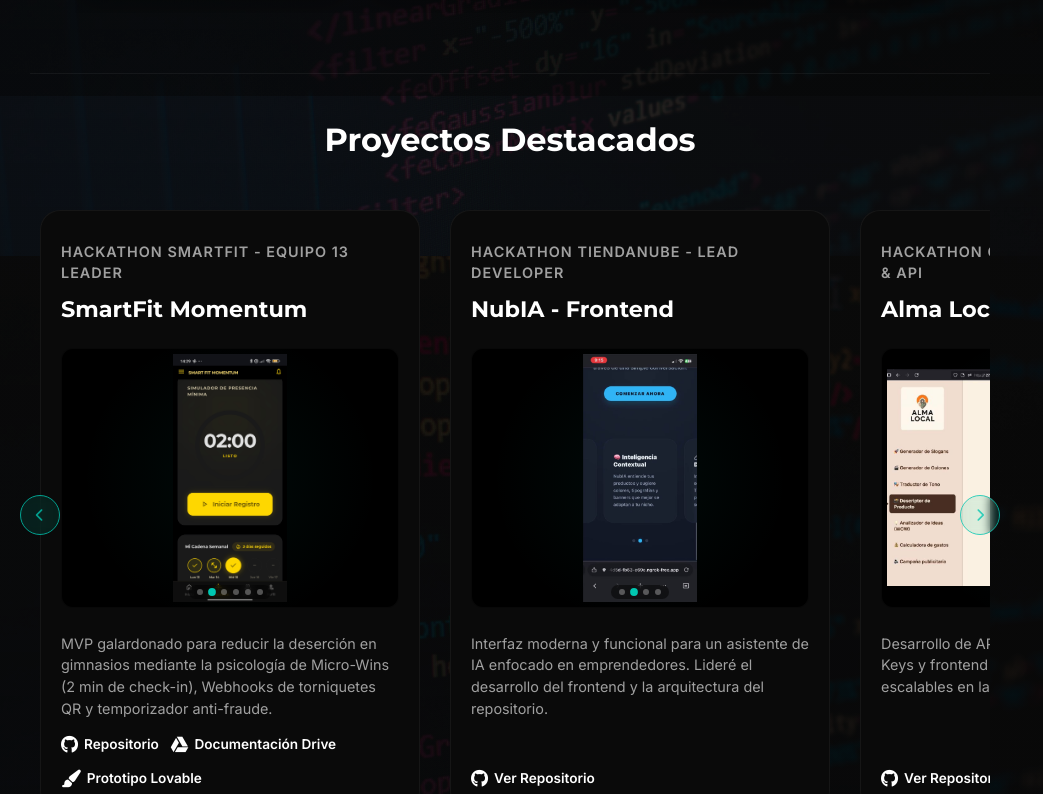
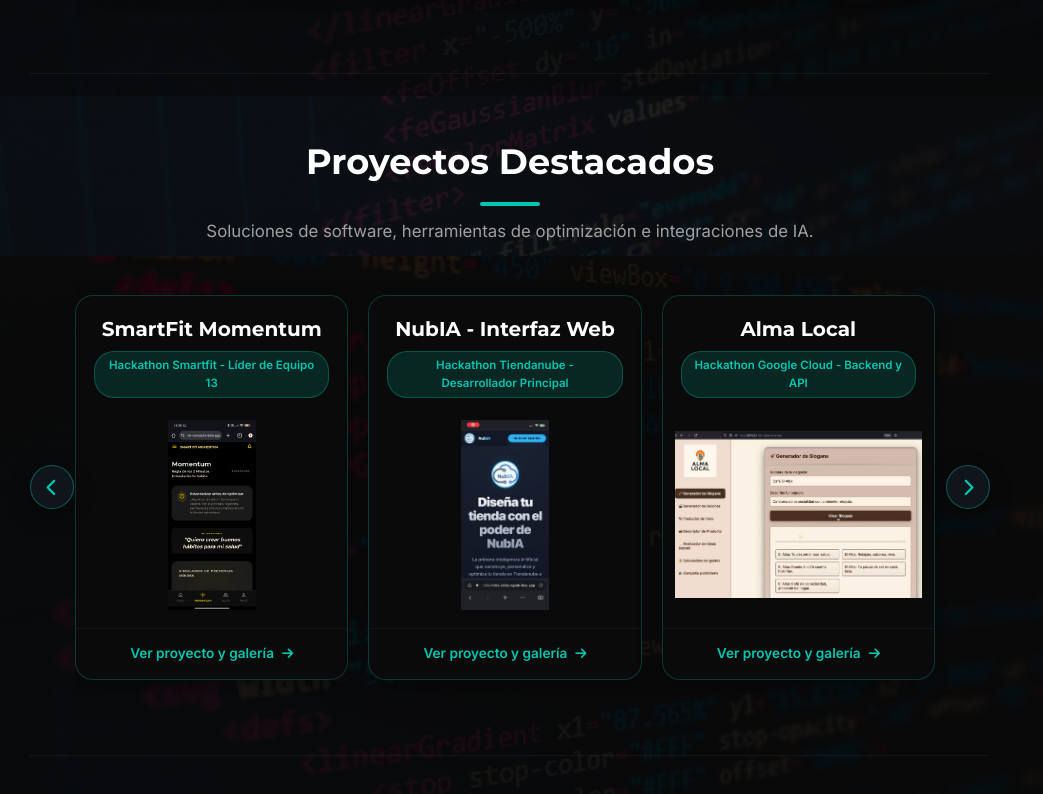
Before and after one commit to jona943/JonathanMedina, a React (Vite) app: page / in a window 1280 px wide. Shown: the part 2304-3098 px from the top of the page, without its empty margins (0-1043 px from the left). Built offline with nearby package versions, Linux system fonts and the light colour scheme.

Commit message:
feat: refactorizacion de sección de proyectos con carrusel interactivo y modal de galeria

```diff
--- a/src/data/projectsData.js
+++ b/src/data/projectsData.js
@@ -1,7 +1,7 @@
 export const projectsData = [
   {
     id: 'smartfit',
-    date: 'Hackathon Smartfit - Equipo 13 Leader',
+    date: 'Hackathon Smartfit - Líder de Equipo 13',
     title: 'SmartFit Momentum',
     slides: [
       { src: 'assets/img/proyectos-TI/Smartfi-Momentum-1.jpg', alt: 'SmartFit Momentum 1' },
@@ -11,7 +11,7 @@
       { src: 'assets/img/proyectos-TI/Smartfi-Momentum-5.jpg', alt: 'SmartFit Momentum 5' },
       { src: 'assets/img/proyectos-TI/Smartfi-Momentum-6.jpg', alt: 'SmartFit Momentum 6' }
     ],
-    description: 'MVP galardonado para reducir la deserción en gimnasios mediante la psicología de Micro-Wins (2 min de check-in), Webhooks de torniquetes QR y temporizador anti-fraude.',
+    description: 'Solución MVP diseñada para reducir la deserción en gimnasios mediante la psicología de Pequeñas Victorias (2 min de registro), Webhooks de torniquetes QR y validación anti-fraude.',
     links: [
       { label: 'Repositorio', url: 'https://github.com/jona943/app-Smartfit', icon: 'fab fa-github' },
       { label: 'Documentación Drive', url: 'https://drive.google.com/drive/folders/1qPFKSW3Yo-vov0BRcXs0hoymsiHlmRkM?usp=sharing', icon: 'fab fa-google-drive' },
@@ -20,8 +20,8 @@
   },
   {
     id: 'nubia',
-    date: 'Hackathon Tiendanube - Lead Developer',
-    title: 'NubIA - Frontend',
+    date: 'Hackathon Tiendanube - Desarrollador Principal',
+    title: 'NubIA - Interfaz Web',
     slides: [
       { src: 'assets/img/proyectos-TI/NubIA-1.jpeg', alt: 'NubIA Frontend 1' },
       { src: 'assets/img/proyectos-TI/NubIA-2.jpeg', alt: 'NubIA Frontend 2' },
@@ -35,14 +35,14 @@
   },
   {
     id: 'almalocal',
-    date: 'Hackathon Google Cloud - Backend & API',
+    date: 'Hackathon Google Cloud - Backend y API',
     title: 'Alma Local',
     slides: [
       { src: 'assets/img/proyectos-TI/AlmaLocal-1.jpeg', alt: 'Alma Local 1' },
       { src: 'assets/img/proyectos-TI/AlmaLocal-2.jpeg', alt: 'Alma Local 2' },
       { src: 'assets/img/proyectos-TI/AlmaLocal-3.jpeg', alt: 'Alma Local 3' }
     ],
-    description: 'Desarrollo de API con Flask, integración de API Keys y frontend dinámico para soluciones escalables en la nube.',
+    description: 'Desarrollo de API con Flask, integración de claves de API y frontend dinámico para soluciones escalables en la nube.',
     links: [
       { label: 'Ver Repositorio', url: 'https://github.com/jona943/alma_local-3.1', icon: 'fab fa-github' }
     ]
@@ -64,7 +64,7 @@
   },
   {
     id: 'playcat',
-    date: 'Mini-juego - Firebase Realtime',
+    date: 'Juego Interactivo - Firebase Tiempo Real',
     title: 'Play Cat XO',
     slides: [
       { src: 'assets/img/proyectos-TI/gato1.jpeg', alt: 'Play Cat XO 1' },
@@ -72,20 +72,20 @@
       { src: 'assets/img/proyectos-TI/gato3.jpeg', alt: 'Play Cat XO 3' },
       { src: 'assets/img/proyectos-TI/gato4.jpeg', alt: 'Play Cat XO 4' }
     ],
-    description: 'Mini-juego del gato multijugador en tiempo real. Utiliza Firebase para sincronizar partidas simultáneas entre amigos.',
+    description: 'Juego del gato multijugador en tiempo real. Utiliza Firebase para sincronizar partidas simultáneas entre amigos.',
     links: [
-      { label: 'Repositorio', url: 'https://github.com/jona943/play-cat-OX', icon: 'fab fa-github' },
+      { label: 'Ver Repositorio', url: 'https://github.com/jona943/play-cat-OX', icon: 'fab fa-github' },
       { label: 'Probar Juego', url: 'https://jona943.github.io/play-cat-OX/', icon: 'fas fa-external-link-alt' }
     ]
   },
   {
     id: 'configjm',
     date: 'Optimización - Linux & Kernel',
-    title: 'Config-JM (HP Laptop)',
+    title: 'Config-JM (Laptop HP)',
     slides: [
       { src: 'assets/img/EntornoDeDesarrollo/EntonoLaptop.png', alt: 'Config-JM HP Laptop' }
     ],
-    description: 'Repositorio personal de configuraciones de sistema, driver de Wi-Fi rtw88_8723de, perfiles de energía y optimización ZRAM bajo Ubuntu Server XFCE.',
+    description: 'Repositorio personal de configuraciones de sistema, controlador Wi-Fi rtw88_8723de, perfiles de energía y optimización ZRAM bajo Ubuntu Server XFCE.',
     links: [
       { label: 'Ver Repositorio', url: 'https://github.com/jona943/config-JM', icon: 'fab fa-github' }
     ]
--- a/src/modules/Projects/Projects.css
+++ b/src/modules/Projects/Projects.css
@@ -1,65 +1,110 @@
 /* --- Projects Module Styles --- */
-.portfolio-wrapper {
+.projects-section {
+    padding: 60px 0;
+}
+
+.projects-header-wrapper {
+    text-align: center;
+    margin-bottom: 35px;
+}
+
+.proj-carousel-container {
     position: relative;
     width: 100%;
-    display: flex;
-    align-items: center;
+    margin: 0 auto;
+    padding: 0 45px;
+    box-sizing: border-box;
 }
 
-.portfolio-grid {
+.projects-carousel {
     display: flex;
+    gap: 20px;
     overflow-x: auto;
     scroll-snap-type: x mandatory;
-    scroll-padding: 0 10px;
-    gap: 20px;
-    padding: 20px 10px 30px;
     scroll-behavior: smooth;
-    -webkit-overflow-scrolling: touch;
+    padding: 15px 5px;
     scrollbar-width: none;
     -ms-overflow-style: none;
     width: 100%;
+    box-sizing: border-box;
 }
 
-.portfolio-grid::-webkit-scrollbar { display: none; }
+.projects-carousel::-webkit-scrollbar {
+    display: none;
+}
 
-.scroll-arrow {
+.proj-carousel-slide {
+    flex: 0 0 calc((100% - 40px) / 3);
+    width: calc((100% - 40px) / 3);
+    min-width: 0;
+    box-sizing: border-box;
+    scroll-snap-align: start;
+}
+
+/* Botones de Navegación Lateral */
+.proj-carousel-btn {
     position: absolute;
     top: 50%;
     transform: translateY(-50%);
-    width: 40px;
-    height: 40px;
-    background: rgba(0, 199, 177, 0.15);
-    border: 1px solid var(--accent);
+    width: 44px;
+    height: 44px;
+    border-radius: 50%;
+    background: rgba(18, 24, 32, 0.85);
+    border: 1px solid rgba(0, 199, 177, 0.4);
     color: var(--accent);
-    border-radius: 50%;
+    font-size: 1.1rem;
     display: flex;
     align-items: center;
     justify-content: center;
     cursor: pointer;
-    z-index: 100;
-    backdrop-filter: blur(5px);
-    transition: var(--transition-smooth);
-    opacity: 0.8;
+    z-index: 10;
+    backdrop-filter: blur(8px);
+    transition: all 0.3s ease;
+    box-shadow: 0 6px 20px rgba(0, 0, 0, 0.4);
 }
 
-.scroll-arrow:hover {
-    opacity: 1;
+.proj-carousel-btn:hover {
     background: var(--accent);
-    color: var(--bg-main);
-    box-shadow: 0 0 15px var(--accent);
+    color: #000;
+    box-shadow: 0 8px 25px rgba(0, 199, 177, 0.4);
 }
 
-.arrow-left { left: -10px; }
-.arrow-right { right: -10px; }
-
-@media (max-width: 768px) {
-    .scroll-arrow { display: none; }
-    .portfolio-grid { padding-left: 0; padding-right: 0; }
+.proj-prev-btn {
+    left: 0;
 }
 
-@media (min-width: 1024px) {
-    .portfolio-grid {
-        grid-template-columns: repeat(2, 1fr);
-        gap: 30px;
+.proj-next-btn {
+    right: 0;
+}
+
+@media (min-width: 900px) {
+    .proj-carousel-slide {
+        flex: 0 0 calc((100% - 40px) / 3);
+        width: calc((100% - 40px) / 3);
+        min-width: 0;
     }
 }
+
+@media (max-width: 899px) and (min-width: 601px) {
+    .proj-carousel-slide {
+        flex: 0 0 calc((100% - 20px) / 2);
+        width: calc((100% - 20px) / 2);
+        min-width: 0;
+    }
+}
+
+@media (max-width: 600px) {
+    .proj-carousel-container {
+        padding: 0 10px;
+    }
+
+    .proj-carousel-btn {
+        display: none;
+    }
+
+    .proj-carousel-slide {
+        flex: 0 0 85%;
+        width: 85%;
+        min-width: 0;
+    }
+}
--- a/src/modules/Projects/Projects.jsx
+++ b/src/modules/Projects/Projects.jsx
@@ -1,51 +1,71 @@
-import React, { useRef } from 'react';
+import React, { useState, useRef } from 'react';
 import { projectsData } from '../../data/projectsData';
 import { ProjectCard } from './components/ProjectCard';
+import { ProjectModal } from './components/ProjectModal';
 import './Projects.css';
 
 export const Projects = () => {
-  const gridRef = useRef(null);
+  const [selectedProject, setSelectedProject] = useState(null);
+  const sliderRef = useRef(null);
+
+  const handleOpenModal = (project) => {
+    setSelectedProject(project);
+  };
+
+  const handleCloseModal = () => {
+    setSelectedProject(null);
+  };
 
   const scrollLeft = () => {
-    if (gridRef.current) {
-      const card = gridRef.current.querySelector('.project-card');
-      const cardWidth = card ? card.offsetWidth + 20 : 350;
-      gridRef.current.scrollBy({ left: -cardWidth, behavior: 'smooth' });
+    if (sliderRef.current) {
+      sliderRef.current.scrollBy({ left: -340, behavior: 'smooth' });
     }
   };
 
   const scrollRight = () => {
-    if (gridRef.current) {
-      const card = gridRef.current.querySelector('.project-card');
-      const cardWidth = card ? card.offsetWidth + 20 : 350;
-      gridRef.current.scrollBy({ left: cardWidth, behavior: 'smooth' });
+    if (sliderRef.current) {
+      sliderRef.current.scrollBy({ left: 340, behavior: 'smooth' });
     }
   };
 
   return (
-    <section id="portafolio">
-      <h2>Proyectos Destacados</h2>
-      <div className="portfolio-wrapper">
+    <section id="portafolio" className="projects-section">
+      <div className="projects-header-wrapper">
+        <h2 className="section-title">Proyectos Destacados</h2>
+        <p className="section-subtitle">
+          Soluciones de software, herramientas de optimización e integraciones de IA.
+        </p>
+      </div>
+
+      <div className="proj-carousel-container">
         <button
-          className="scroll-arrow arrow-left"
+          className="proj-carousel-btn proj-prev-btn"
           aria-label="Anterior proyecto"
           onClick={scrollLeft}
         >
           <i className="fas fa-chevron-left"></i>
         </button>
-        <div ref={gridRef} className="portfolio-grid">
+
+        <div className="projects-carousel" ref={sliderRef}>
           {projectsData.map((project) => (
-            <ProjectCard key={project.id} project={project} />
+            <div key={project.id} className="proj-carousel-slide">
+              <ProjectCard project={project} onSelect={handleOpenModal} />
+            </div>
           ))}
         </div>
+
         <button
-          className="scroll-arrow arrow-right"
+          className="proj-carousel-btn proj-next-btn"
           aria-label="Siguiente proyecto"
           onClick={scrollRight}
         >
           <i className="fas fa-chevron-right"></i>
         </button>
       </div>
+
+      {selectedProject && (
+        <ProjectModal project={selectedProject} onClose={handleCloseModal} />
+      )}
     </section>
   );
 };
--- a/src/modules/Projects/components/ProjectCard.css
+++ b/src/modules/Projects/components/ProjectCard.css
@@ -1,150 +1,120 @@
 /* --- ProjectCard Component Styles --- */
-.project-card {
-    width: calc(100vw - 40px);
-    max-width: 380px;
+.project-card-item {
     background: var(--bg-card);
-    border-radius: 20px;
+    border-radius: 18px;
+    border: 1px solid rgba(0, 199, 177, 0.25);
     overflow: hidden;
-    border: 1px solid rgba(255, 255, 255, 0.05);
-    transition: var(--transition-smooth);
     display: flex;
     flex-direction: column;
-    scroll-snap-align: center;
-    flex-shrink: 0;
+    align-items: center;
+    text-align: center;
+    cursor: pointer;
+    transition: all 0.35s cubic-bezier(0.16, 1, 0.3, 1);
+    position: relative;
+    box-shadow: 0 8px 24px rgba(0, 0, 0, 0.25);
+    height: 100%;
+    width: 100%;
+    box-sizing: border-box;
 }
 
-.project-card:hover {
+.project-card-item:hover {
     border-color: var(--accent);
-    transform: translateY(-5px);
-    box-shadow: 0 10px 30px rgba(0, 199, 177, 0.1);
+    transform: translateY(-6px);
+    box-shadow: 0 16px 35px rgba(0, 199, 177, 0.18);
 }
 
-.project-carousel {
+.project-card-header {
+    padding: 20px 18px 12px 18px;
+    display: flex;
+    flex-direction: column;
+    align-items: center;
+    gap: 8px;
+    width: 100%;
+    box-sizing: border-box;
+}
+
+.project-card-title {
+    font-size: 1.25rem;
+    font-weight: 700;
+    color: var(--text-primary);
+    line-height: 1.35;
+    margin: 0;
+    text-align: center;
+}
+
+.project-card-tag {
+    padding: 4px 12px;
+    border-radius: 20px;
+    font-size: 0.72rem;
+    font-weight: 700;
+    display: inline-flex;
+    align-items: center;
+    background: rgba(0, 199, 177, 0.15);
+    color: var(--accent);
+    border: 1px solid rgba(0, 199, 177, 0.3);
+}
+
+.project-card-media {
     position: relative;
     width: 100%;
-    height: 260px;
+    max-width: 100%;
+    height: 190px;
+    background: transparent;
     overflow: hidden;
-    background: #000;
-    border-radius: 12px;
-    margin: 15px 0;
-    border: 1px solid rgba(255, 255, 255, 0.03);
+    margin: 10px 0;
+    display: flex;
+    align-items: center;
+    justify-content: center;
+    padding: 0 12px;
+    box-sizing: border-box;
 }
 
-.project-track {
-    display: flex;
+.project-card-img {
+    width: 100%;
     height: 100%;
-    transition: transform 0.5s ease-in-out;
-    align-items: center;
+    object-fit: contain;
+    object-position: center;
+    border-radius: 8px;
+    display: block;
+    transition: transform 0.5s ease;
 }
 
-.project-slide {
-    min-width: 100%;
+.project-card-item:hover .project-card-img {
+    transform: scale(1.04);
+}
+
+.project-card-placeholder {
+    width: 100%;
     height: 100%;
     display: flex;
     align-items: center;
     justify-content: center;
-    background: radial-gradient(circle, rgba(0, 199, 177, 0.05) 0%, transparent 70%);
-}
-
-.project-slide img {
-    max-width: 100%;
-    max-height: 100%;
-    object-fit: contain;
-    padding: 5px;
-}
-
-.project-nav {
-    position: absolute;
-    bottom: 8px;
-    left: 50%;
-    transform: translateX(-50%);
-    display: flex;
-    gap: 6px;
-    z-index: 10;
-    padding: 4px 8px;
-    background: rgba(0,0,0,0.5);
-    border-radius: 20px;
-    backdrop-filter: blur(4px);
-}
-
-.p-dot {
-    width: 6px;
-    height: 6px;
-    border-radius: 50%;
-    background: rgba(255, 255, 255, 0.3);
-    cursor: pointer;
-    transition: 0.3s;
-}
-
-.p-dot.active {
-    background: var(--accent);
-    transform: scale(1.3);
-}
-
-.project-content {
-    padding: 20px;
-    flex-grow: 1;
-    display: flex;
-    flex-direction: column;
-}
-
-.project-date {
-    color: var(--accent);
-    font-size: 0.75rem;
-    font-weight: 700;
-    text-transform: uppercase;
-    margin-bottom: 8px;
-    letter-spacing: 1px;
-}
-
-.project-content h3 {
-    font-size: 1.4rem;
-    color: var(--text-primary);
-    margin-bottom: 5px;
-}
-
-.project-content p {
-    font-size: 0.9rem;
-    line-height: 1.5;
-    color: var(--text-secondary);
-    margin-top: 10px;
-}
-
-.project-links {
-    margin-top: auto;
-    display: flex;
-    gap: 12px;
-    flex-wrap: wrap;
-    padding-top: 15px;
-}
-
-.repo-link {
-    display: flex;
-    align-items: center;
-    gap: 6px;
-    color: var(--text-primary);
-    text-decoration: none;
-    font-size: 0.85rem;
-    font-weight: 600;
-    transition: var(--accent);
-}
-
-.repo-link:hover {
+    font-size: 3rem;
     color: var(--accent);
 }
 
-.repo-link i {
-    font-size: 1.1rem;
+.project-card-footer {
+    width: 100%;
+    padding: 14px 20px;
+    background: transparent;
+    border-top: 1px solid rgba(255, 255, 255, 0.04);
+    display: flex;
+    justify-content: center;
+    align-items: center;
+    margin-top: auto;
+    box-sizing: border-box;
 }
 
-@media (max-width: 480px) {
-    .project-card { width: calc(100vw - 30px); max-width: 320px; }
-    .project-carousel { height: 210px; }
-    .project-content h3 { font-size: 1.2rem; }
-    .project-content p { font-size: 0.85rem; }
-    .project-content { padding: 15px; }
+.project-card-link {
+    font-size: 0.85rem;
+    font-weight: 600;
+    color: var(--accent);
+    display: inline-flex;
+    align-items: center;
+    gap: 8px;
+    transition: gap 0.25s ease;
 }
 
-@media (min-width: 768px) {
-    .project-card { width: 380px; }
+.project-card-item:hover .project-card-link {
+    gap: 12px;
 }
--- a/src/modules/Projects/components/ProjectCard.jsx
+++ b/src/modules/Projects/components/ProjectCard.jsx
@@ -1,112 +1,38 @@
-import React, { useState, useEffect, useRef } from 'react';
+import React from 'react';
 import './ProjectCard.css';
 
-export const ProjectCard = ({ project }) => {
-  const [currentSlide, setCurrentSlide] = useState(0);
-  const [mousePos, setMousePos] = useState({ x: 0, y: 0 });
-  const cardRef = useRef(null);
-  const autoPlayRef = useRef(null);
-
-  const totalSlides = project.slides ? project.slides.length : 0;
-
-  useEffect(() => {
-    if (totalSlides <= 1) return;
-
-    const startAutoPlay = () => {
-      autoPlayRef.current = setInterval(() => {
-        setCurrentSlide((prev) => (prev + 1) % totalSlides);
-      }, 5000 + Math.random() * 2000);
-    };
-
-    startAutoPlay();
-
-    return () => {
-      if (autoPlayRef.current) clearInterval(autoPlayRef.current);
-    };
-  }, [totalSlides]);
-
-  const stopAutoPlay = () => {
-    if (autoPlayRef.current) clearInterval(autoPlayRef.current);
-  };
-
-  const resumeAutoPlay = () => {
-    if (totalSlides <= 1) return;
-    if (autoPlayRef.current) clearInterval(autoPlayRef.current);
-    autoPlayRef.current = setInterval(() => {
-      setCurrentSlide((prev) => (prev + 1) % totalSlides);
-    }, 5000);
-  };
-
-  const handleMouseMove = (e) => {
-    if (!cardRef.current) return;
-    const rect = cardRef.current.getBoundingClientRect();
-    const x = e.clientX - rect.left;
-    const y = e.clientY - rect.top;
-    setMousePos({ x, y });
-  };
+export const ProjectCard = ({ project, onSelect }) => {
+  const mainImage = project.slides && project.slides.length > 0 ? project.slides[0].src : null;
 
   return (
     <div
-      ref={cardRef}
-      className="project-card"
-      onMouseMove={handleMouseMove}
-      style={{
-        '--mouse-x': `${mousePos.x}px`,
-        '--mouse-y': `${mousePos.y}px`,
-      }}
+      className="project-card-item"
+      onClick={() => onSelect && onSelect(project)}
+      role="button"
+      tabIndex={0}
     >
-      <div className="project-content">
-        <p className="project-date">{project.date}</p>
-        <h3>{project.title}</h3>
+      {/* Encabezado: Título + Badge de Categoría/Fecha */}
+      <div className="project-card-header">
+        <h3 className="project-card-title">{project.title}</h3>
+        <span className="project-card-tag">{project.date}</span>
+      </div>
 
-        {totalSlides > 0 && (
-          <div
-            className="project-carousel"
-            onMouseDown={stopAutoPlay}
-            onMouseUp={resumeAutoPlay}
-            onMouseLeave={resumeAutoPlay}
-            onTouchStart={stopAutoPlay}
-            onTouchEnd={resumeAutoPlay}
-          >
-            <div
-              className="project-track"
-              style={{ transform: `translateX(-${currentSlide * 100}%)` }}
-            >
-              {project.slides.map((slide, index) => (
-                <div key={index} className="project-slide">
-                  <img src={slide.src} alt={slide.alt} />
-                </div>
-              ))}
-            </div>
-            {totalSlides > 1 && (
-              <div className="project-nav">
-                {project.slides.map((_, index) => (
-                  <span
-                    key={index}
-                    className={`p-dot ${currentSlide === index ? 'active' : ''}`}
-                    onClick={() => setCurrentSlide(index)}
-                  ></span>
-                ))}
-              </div>
-            )}
+      {/* Imagen Principal enmarcada */}
+      <div className="project-card-media">
+        {mainImage ? (
+          <img src={mainImage} alt={project.title} className="project-card-img" />
+        ) : (
+          <div className="project-card-placeholder">
+            <i className="fas fa-folder-open"></i>
           </div>
         )}
+      </div>
 
-        <p>{project.description}</p>
-
-        <div className="project-links">
-          {project.links.map((link, index) => (
-            <a
-              key={index}
-              href={link.url}
-              target="_blank"
-              rel="noopener noreferrer"
-              className="repo-link"
-            >
-              <i className={link.icon}></i> {link.label}
-            </a>
-          ))}
-        </div>
+      {/* Pie de Tarjeta */}
+      <div className="project-card-footer">
+        <span className="project-card-link">
+          Ver proyecto y galería <i className="fas fa-arrow-right cta-icon"></i>
+        </span>
       </div>
     </div>
   );
--- /dev/null
+++ b/src/modules/Projects/components/ProjectModal.css
@@ -0,0 +1,159 @@
+/* --- Project Modal Styles --- */
+.project-modal-overlay {
+    position: fixed;
+    top: 0;
+    left: 0;
+    width: 100vw;
+    height: 100vh;
+    background: rgba(5, 7, 10, 0.85);
+    backdrop-filter: blur(12px);
+    z-index: 1000;
+    display: flex;
+    align-items: center;
+    justify-content: center;
+    padding: 20px;
+    animation: fadeInModal 0.25s cubic-bezier(0.16, 1, 0.3, 1);
+}
+
+.project-modal-content {
+    background: var(--bg-card, #121820);
+    border: 1px solid rgba(0, 199, 177, 0.3);
+    border-radius: 18px;
+    max-width: 750px;
+    width: 100%;
+    max-height: 90vh;
+    overflow-y: auto;
+    scrollbar-width: none;
+    -ms-overflow-style: none;
+    position: relative;
+    box-shadow: 0 20px 50px rgba(0, 0, 0, 0.6);
+    animation: slideUpModal 0.3s cubic-bezier(0.16, 1, 0.3, 1);
+}
+
+.project-modal-content::-webkit-scrollbar {
+    display: none;
+}
+
+.project-modal-close {
+    position: absolute;
+    top: 15px;
+    right: 15px;
+    width: 36px;
+    height: 36px;
+    border-radius: 50%;
+    background: rgba(0, 0, 0, 0.6);
+    border: 1px solid rgba(255, 255, 255, 0.2);
+    color: var(--text-primary);
+    font-size: 1rem;
+    cursor: pointer;
+    z-index: 10;
+    display: flex;
+    align-items: center;
+    justify-content: center;
+    transition: var(--transition-smooth);
+}
+
+.project-modal-close:hover {
+    background: var(--accent);
+    color: #000;
+    border-color: var(--accent);
+}
+
+.project-modal-body {
+    padding: 30px;
+}
+
+.project-modal-badge {
+    display: inline-block;
+    padding: 5px 12px;
+    border-radius: 20px;
+    background: rgba(0, 199, 177, 0.15);
+    color: var(--accent);
+    border: 1px solid rgba(0, 199, 177, 0.3);
+    font-size: 0.8rem;
+    font-weight: 700;
+    margin-bottom: 12px;
+}
+
+.project-modal-title {
+    font-size: 1.8rem;
+    font-weight: 800;
+    color: var(--text-primary);
+    margin-bottom: 14px;
+}
+
+.project-modal-description {
+    font-size: 1rem;
+    line-height: 1.6;
+    color: var(--text-secondary);
+    margin-bottom: 25px;
+}
+
+.gallery-subtitle {
+    font-size: 0.95rem;
+    color: var(--text-secondary);
+    margin-bottom: 14px;
+    text-transform: uppercase;
+    letter-spacing: 0.5px;
+}
+
+.gallery-grid {
+    display: grid;
+    grid-template-columns: repeat(auto-fill, minmax(200px, 1fr));
+    gap: 15px;
+    margin-bottom: 25px;
+}
+
+.gallery-item {
+    border-radius: 10px;
+    overflow: hidden;
+    border: 1px solid rgba(255, 255, 255, 0.08);
+    background: #090d14;
+    height: 160px;
+}
+
+.gallery-img {
+    width: 100%;
+    height: 100%;
+    object-fit: contain;
+    display: block;
+}
+
+.project-modal-links {
+    display: flex;
+    flex-wrap: wrap;
+    gap: 12px;
+    padding-top: 15px;
+    border-top: 1px solid rgba(255, 255, 255, 0.08);
+}
+
+.project-modal-btn {
+    display: inline-flex;
+    align-items: center;
+    gap: 8px;
+    padding: 10px 20px;
+    border-radius: 10px;
+    background: rgba(0, 199, 177, 0.15);
+    color: var(--accent);
+    border: 1px solid rgba(0, 199, 177, 0.4);
+    text-decoration: none;
+    font-size: 0.9rem;
+    font-weight: 600;
+    transition: var(--transition-smooth);
+}
+
+.project-modal-btn:hover {
+    background: var(--accent);
+    color: #000;
+    box-shadow: 0 4px 15px rgba(0, 199, 177, 0.3);
+}
+
+@keyframes fadeInModal {
+    from { opacity: 0; }
+    to { opacity: 1; }
+}
+
+@keyframes slideUpModal {
+    from { transform: translateY(20px); opacity: 0; }
+    to { transform: translateY(0); opacity: 1; }
+}
--- /dev/null
+++ b/src/modules/Projects/components/ProjectModal.jsx
@@ -0,0 +1,50 @@
+import React from 'react';
+import './ProjectModal.css';
+
+export const ProjectModal = ({ project, onClose }) => {
+  if (!project) return null;
+
+  return (
+    <div className="project-modal-overlay" onClick={onClose}>
+      <div className="project-modal-content" onClick={(e) => e.stopPropagation()}>
+        <button className="project-modal-close" onClick={onClose} aria-label="Cerrar modal">
+          <i className="fas fa-times"></i>
+        </button>
+
+        <div className="project-modal-body">
+          <span className="project-modal-badge">{project.date}</span>
+          <h2 className="project-modal-title">{project.title}</h2>
+
+          <p className="project-modal-description">{project.description}</p>
+
+          {project.slides && project.slides.length > 0 && (
+            <div className="project-modal-gallery">
+              <h5 className="gallery-subtitle">Galeria del Proyecto ({project.slides.length}):</h5>
+              <div className="gallery-grid">
+                {project.slides.map((slide, index) => (
+                  <div key={index} className="gallery-item">
+                    <img src={slide.src} alt={slide.alt || project.title} className="gallery-img" />
+                  </div>
+                ))}
+              </div>
+            </div>
+          )}
+
+          <div className="project-modal-links">
+            {project.links.map((link, index) => (
+              <a
+                key={index}
+                href={link.url}
+                target="_blank"
+                rel="noopener noreferrer"
+                className="project-modal-btn"
+              >
+                <i className={link.icon}></i> {link.label}
+              </a>
+            ))}
+          </div>
+        </div>
+      </div>
+    </div>
+  );
+};
```
